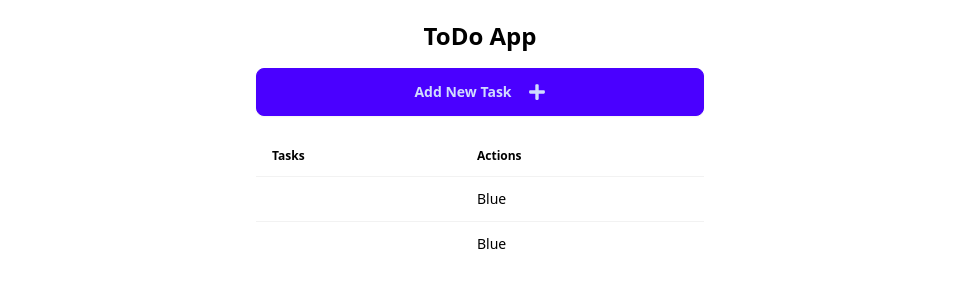
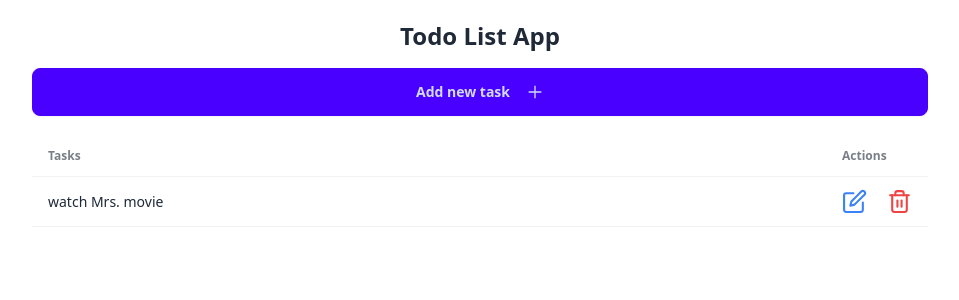
Before and after one commit to alakadahal/Todo-app, a Next.js app in the folder to-do-app/: page / in a window 1280 px wide. Shown: the top 300 px of the page, without its empty margins (160-1119 px from the left). Built offline with nearby package versions, Linux system fonts and the light colour scheme; data requests are answered from the project's data file.

Commit message:
final update

```diff
--- a/to-do-app/api.ts
+++ b/to-do-app/api.ts
@@ -1,9 +1,39 @@
-import { ITask } from './types/tasks';
+import { ITask } from "./types/tasks";
 
 const baseUrl = 'http://localhost:3001';
 
 export const getAllTodos = async (): Promise<ITask[]> => {
-    const res = await fetch(`${baseUrl}/tasks`);
+    const res = await fetch(`${baseUrl}/tasks`, { cache: 'no-store' });
     const todos = await res.json();
     return todos;
 }
+
+export const addTodo = async (todo: ITask): Promise<ITask> => {
+    const res = await fetch(`${baseUrl}/tasks`, {
+        method: 'POST',
+        headers: {
+            'Content-Type': 'application/json'
+        },
+        body: JSON.stringify(todo)
+    })
+    const newTodo = await res.json();
+    return newTodo;
+}
+
+export const editTodo = async (todo: ITask): Promise<ITask> => {
+    const res = await fetch(`${baseUrl}/tasks/${todo.id}`, {
+        method: 'PUT',
+        headers: {
+            'Content-Type': 'application/json'
+        },
+        body: JSON.stringify(todo)
+    })
+    const updatedTodo = await res.json();
+    return updatedTodo;
+}
+
+export const deleteTodo = async (id: string): Promise<void> => {
+    await fetch(`${baseUrl}/tasks/${id}`, {
+        method: 'DELETE',
+    })
+}
--- a/to-do-app/app/components/AddTask.tsx
+++ b/to-do-app/app/components/AddTask.tsx
@@ -1,10 +1,55 @@
-import { FaPlus } from "react-icons/fa";
-const AddTask = () => {
-    return (
-        <div>
-            <button className="btn btn-primary w-full">Add New Task <FaPlus className="ml-2" size={18} /></button>
-        </div>
-    );
-};
+"use client";
+
+import { AiOutlinePlus } from "react-icons/ai";
+import Modal from "./Modal";
+import { FormEventHandler, useState } from "react";
+import { addTodo } from "@/api";
+import { useRouter } from "next/navigation";
+import { v4 as uuidv4 } from "uuid";
+
+function AddTask() {
+  const router = useRouter();
+  const [modalOpen, setModalOpen] = useState<boolean>(false);
+  const [newTaskValue, setNewTaskValue] = useState<string>("");
+
+  const handleSubmitNewTodo: FormEventHandler<HTMLFormElement> = async (e) => {
+    e.preventDefault();
+    await addTodo({
+      id: uuidv4(),
+      text: newTaskValue,
+    });
+    setNewTaskValue("");
+    setModalOpen(false);
+    router.refresh();
+  };
+
+  return (
+    <div>
+      <button
+        onClick={() => setModalOpen(true)}
+        className='btn btn-primary w-full'
+      >
+        Add new task <AiOutlinePlus className='ml-2' size={18} />
+      </button>
+
+      <Modal modalOpen={modalOpen} setModalOpen={setModalOpen}>
+        <form onSubmit={handleSubmitNewTodo}>
+          <h3 className='font-bold text-lg'>Add new task</h3>
+          <div className='modal-action'>
+            <input
+              value={newTaskValue}
+              onChange={(e) => setNewTaskValue(e.target.value)}
+              type='text'
+              placeholder='Type here'
+              className='input input-bordered w-full' />
+            <button type='submit' className='btn'>
+              Submit
+            </button>
+          </div>
+        </form>
+      </Modal>
+    </div>
+  );
+}
 
 export default AddTask;
--- /dev/null
+++ b/to-do-app/app/components/Modal.tsx
@@ -0,0 +1,23 @@
+interface ModalProps {
+    modalOpen: boolean;
+    setModalOpen: (open: boolean) => boolean | void;
+    children: React.ReactNode;
+  }
+
+  const Modal: React.FC<ModalProps> = ({ modalOpen, setModalOpen, children }) => {
+    return (
+      <div className={`modal ${modalOpen ? "modal-open" : ""}`}>
+        <div className='modal-box relative'>
+          <label
+            onClick={() => setModalOpen(false)}
+            className='btn btn-sm btn-circle absolute right-2 top-2'
+          >
+            ✕
+          </label>
+          {children}
+        </div>
+      </div>
+    );
+  };
+
+  export default Modal;
--- a/to-do-app/app/components/Task.tsx
+++ b/to-do-app/app/components/Task.tsx
@@ -1,17 +1,84 @@
-import { ITask } from "@/types/tasks"
+"use client";
+
+import { ITask } from "@/types/tasks";
+import { FormEventHandler, useState } from "react";
+import { FiEdit, FiTrash2 } from "react-icons/fi";
+import Modal from "./Modal";
+import { useRouter } from "next/navigation";
+import { deleteTodo, editTodo } from "@/api";
 
 interface TaskProps {
-    task: ITask
+  task: ITask;
 }
 
+const Task: React.FC<TaskProps> = ({ task }) => {
+  const router = useRouter();
+  const [openModalEdit, setOpenModalEdit] = useState<boolean>(false);
+  const [openModalDeleted, setOpenModalDeleted] = useState<boolean>(false);
+  const [taskToEdit, setTaskToEdit] = useState<string>(task.text);
 
-const Task: React.FC<TaskProps> = ({task}) => {
-    return (
-        <tr key={task.id}>
-            <td>{task.text}</td>
-            <td>Blue</td>
-        </tr>
-    )
-}
+  const handleSubmitEditTodo: FormEventHandler<HTMLFormElement> = async (e) => {
+    e.preventDefault();
+    await editTodo({
+      id: task.id,
+      text: taskToEdit,
+    });
+    setOpenModalEdit(false);
+    router.refresh();
+  };
 
-export default Task
+  const handleDeleteTask = async (id: string) => {
+    await deleteTodo(id);
+    setOpenModalDeleted(false);
+    router.refresh();
+  };
+
+  return (
+    <tr key={task.id}>
+      <td className='w-full'>{task.text}</td>
+      <td className='flex gap-5'>
+        <FiEdit
+          onClick={() => setOpenModalEdit(true)}
+          cursor='pointer'
+          className='text-blue-500'
+          size={25}
+        />
+        <Modal modalOpen={openModalEdit} setModalOpen={setOpenModalEdit}>
+          <form onSubmit={handleSubmitEditTodo}>
+            <h3 className='font-bold text-lg'>Edit task</h3>
+            <div className='modal-action'>
+              <input
+                value={taskToEdit}
+                onChange={(e) => setTaskToEdit(e.target.value)}
+                type='text'
+                placeholder='Type here'
+                className='input input-bordered w-full'
+              />
+              <button type='submit' className='btn'>
+                Submit
+              </button>
+            </div>
+          </form>
+        </Modal>
+        <FiTrash2
+          onClick={() => setOpenModalDeleted(true)}
+          cursor='pointer'
+          className='text-red-500'
+          size={25}
+        />
+        <Modal modalOpen={openModalDeleted} setModalOpen={setOpenModalDeleted}>
+          <h3 className='text-lg'>
+            Are you sure, you want to delete this task?
+          </h3>
+          <div className='modal-action'>
+            <button onClick={() => handleDeleteTask(task.id)} className='btn'>
+              Yes
+            </button>
+          </div>
+        </Modal>
+      </td>
+    </tr>
+  );
+};
+
+export default Task;
--- a/to-do-app/app/components/TodoList.tsx
+++ b/to-do-app/app/components/TodoList.tsx
@@ -5,24 +5,26 @@ import Task from "./Task";
 interface TodoListProps {
   tasks: ITask[];
 }
+
 const TodoList: React.FC<TodoListProps> = ({ tasks }) => {
   return (
-        <div className="overflow-x-auto">
-            <table className="table">
+    <div className='overflow-x-auto'>
+      <table className='table w-full'>
         {/* head */}
-                <thead className=" text-black">
+        <thead>
           <tr>
             <th>Tasks</th>
             <th>Actions</th>
           </tr>
         </thead>
         <tbody>
-                    {tasks.map((task) =>
-                        <Task key={task.id} task={task} />)}
+          {tasks.map((task) => (
+            <Task key={task.id} task={task} />
+          ))}
         </tbody>
       </table>
     </div>
   );
-}
+};
 
 export default TodoList;
--- a/to-do-app/app/layout.tsx
+++ b/to-do-app/app/layout.tsx
@@ -1,34 +1,18 @@
-import type { Metadata } from "next";
-import { Geist, Geist_Mono } from "next/font/google";
 import "./globals.css";
 
-const geistSans = Geist({
-  variable: "--font-geist-sans",
-  subsets: ["latin"],
-});
-
-const geistMono = Geist_Mono({
-  variable: "--font-geist-mono",
-  subsets: ["latin"],
-});
-
-export const metadata: Metadata = {
-  title: "ToDo App",
-  description: "Simple todo app",
+export const metadata = {
+  title: "Simple TodoApp",
+  description: "simple todo app",
 };
 
 export default function RootLayout({
   children,
-}: Readonly<{
+}: {
   children: React.ReactNode;
-}>) {
+}) {
   return (
-    <html lang="en">
-      <body
-        className={`${geistSans.variable} ${geistMono.variable} antialiased`}
-      >
-        {children}
-      </body>
+    <html lang='en'>
+      <body>{children}</body>
     </html>
   );
 }
--- a/to-do-app/app/page.tsx
+++ b/to-do-app/app/page.tsx
@@ -1,20 +1,17 @@
-import { get } from "http";
+import { getAllTodos } from "@/api";
 import AddTask from "./components/AddTask";
 import TodoList from "./components/TodoList";
-import { getAllTodos } from "@/api";
 
 export default async function Home() {
   const tasks = await getAllTodos();
-  console.log(tasks);
+
   return (
-    <main className="bg-white text-black max-w-md mx-auto mt-4">
-
-      <div className="text-center my-5 flex flex-col gap-4">
-        <h1 className="text-2xl font-bold"> ToDo App </h1>
+    <main className='max-w-4xl mx-auto mt-4'>
+      <div className='text-center my-5 flex flex-col gap-4'>
+        <h1 className='text-2xl font-bold'>Todo List App</h1>
         <AddTask />
       </div>
       <TodoList tasks={tasks} />
-
     </main>
-  )
+  );
 }
--- a/to-do-app/data/todos.json
+++ b/to-do-app/data/todos.json
@@ -1,12 +1,8 @@
 {
-    "tasks": [
-        {
-            "id": 1,
-            "task": "Buy groceries"
-        },
-        {
-            "id": 2,
-            "task": "Do laundry"
-        }
-    ]
+  "tasks": [
+    {
+      "id": "ad98d41f-639e-4002-9ea7-83fdd8e7147d",
+      "text": "watch Mrs. movie"
+    }
+  ]
 }
--- a/to-do-app/package.json
+++ b/to-do-app/package.json
@@ -14,13 +14,15 @@
     "next": "15.1.7",
     "react": "^19.0.0",
     "react-dom": "^19.0.0",
-    "react-icons": "^5.4.0"
+    "react-icons": "^5.4.0",
+    "uuid": "^11.0.5"
   },
   "devDependencies": {
     "@eslint/eslintrc": "^3",
     "@types/node": "^20",
     "@types/react": "^19",
     "@types/react-dom": "^19",
+    "@types/uuid": "^10.0.0",
     "daisyui": "^4.12.23",
     "eslint": "^9",
     "eslint-config-next": "15.1.7",
--- a/to-do-app/tsconfig.json
+++ b/to-do-app/tsconfig.json
@@ -1,14 +1,15 @@
 {
   "compilerOptions": {
-    "target": "ES2017",
+    "target": "es5",
     "lib": ["dom", "dom.iterable", "esnext"],
     "allowJs": true,
     "skipLibCheck": true,
     "strict": true,
+    "forceConsistentCasingInFileNames": true,
     "noEmit": true,
     "esModuleInterop": true,
     "module": "esnext",
-    "moduleResolution": "bundler",
+    "moduleResolution": "node",
     "resolveJsonModule": true,
     "isolatedModules": true,
     "jsx": "preserve",
--- a/to-do-app/types/tasks.ts
+++ b/to-do-app/types/tasks.ts
@@ -1,4 +1,4 @@
 export interface ITask {
-    id: string;
-    text: string;
-}
+    id: string,
+    text: string
+  }
```
Also changed, not shown: package.json (added, +8 -0 lines), 2 other files (tests, documents, lock files or other folders). Lines whose indentation alone changed are shown as unchanged.
